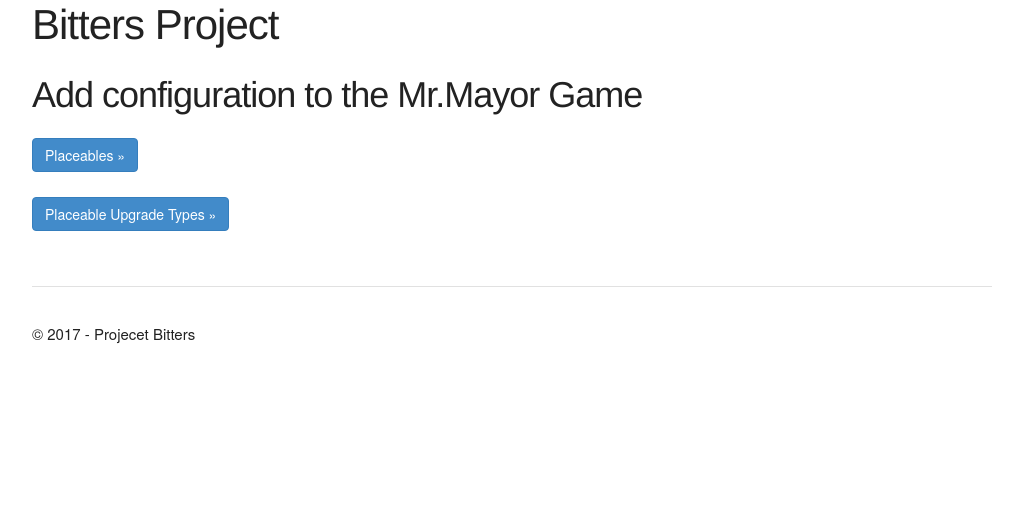
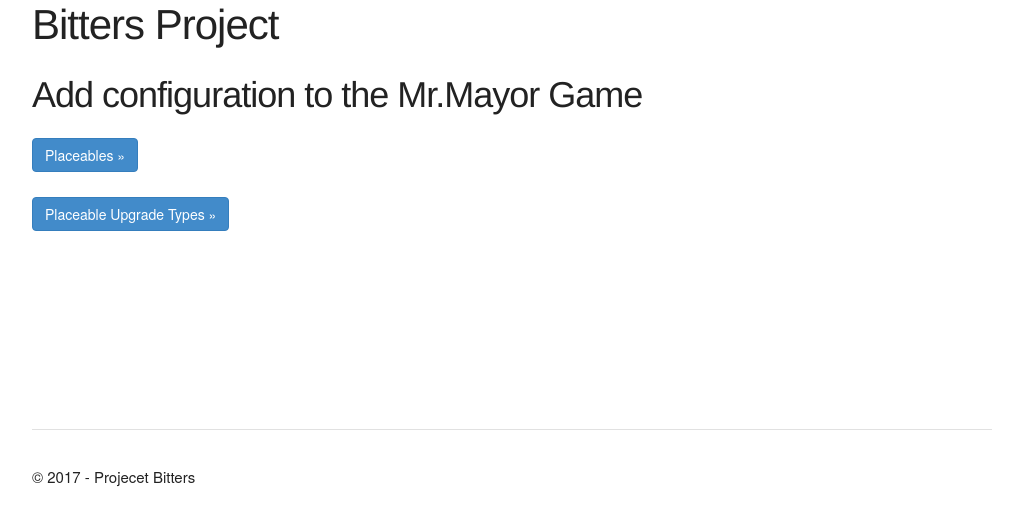
Before and after one commit to Banana-no-ana/ProjectPong, a Flask app: page / in a window 1280 px wide. Shown: the part 75-601 px from the top of the page, without its empty margins (128-1151 px from the left). Run offline with Flask 2, Linux system fonts and the light colour scheme; parts of the project's set-up code (start-up, migrations or seed data) failed here and were passed over; some libraries are stand-ins or nearby versions.

Commit message:
Set minimum height on body content, so the footer isn't ever in the body

```diff
--- a/bitters/bitters/bitters/static/content/site.css
+++ b/bitters/bitters/bitters/static/content/site.css
@@ -7,6 +7,7 @@ body {
 .body-content {
     padding-left: 15px;
     padding-right: 15px;
+    min-height: 400px;
 }
 
 /* Set width on the form input elements since they're 100% wide by default */
```
